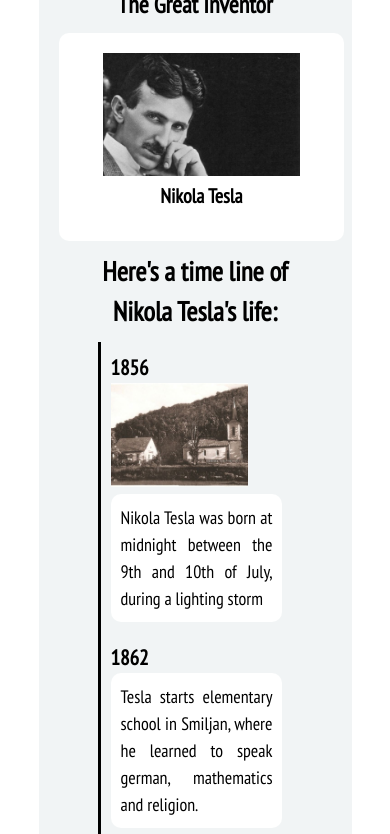
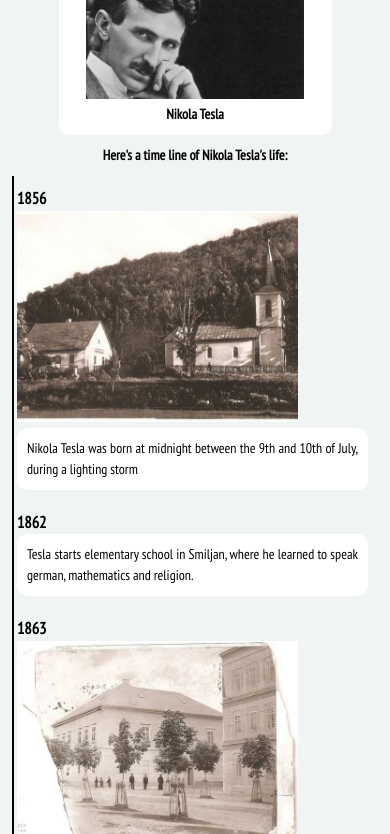
Before and after one commit to kadirboylu/kadirboylu.github.io, a plain HTML site: page tribute-page/index.html in a window 390 px wide. Shown: the part 128-962 px from the top of the page. Drawn offline with Linux system fonts and the light colour scheme; a web font is replaced by a local one.

Commit message:
media query update

```diff
--- a/tribute-page/index.html
+++ b/tribute-page/index.html
@@ -34,7 +34,7 @@
 
       <!-- SECTION -->
       <section id="tribute-info">
-        <h2>Here's a time line of Nikola Tesla's life:</h2>
+        <h2 id="timeline-p">Here's a time line of Nikola Tesla's life:</h2>
         <!-- TIMELINE START -->
         <div class="timeline">
           <div class="card">
@@ -691,7 +691,7 @@
         </blockquote>
 
         <!-- ENDING -->
-        <h3>
+        <h3 id="ending">
           If you have time, you should read more about this incredible human
           being on his
           <a
--- a/tribute-page/style.css
+++ b/tribute-page/style.css
@@ -24,7 +24,7 @@
   background-color: white;
   border-radius: 10px;
   margin: 10px auto 0 auto;
-  padding: 20px;
+  padding-top: 20px;
   width: 90%;
   height: auto;
 }
@@ -45,7 +45,7 @@
 }
 .timeline {
   border-left: 3px solid black;
-  max-width: 70%;
+  max-width: 80%;
   height: auto;
   margin: 10px auto 0 auto;
   padding: 10px;
@@ -67,10 +67,49 @@
   text-align: justify;
 }
 blockquote {
-  margin: 20px 0;
+  margin: 20px auto;
   font-size: 25px;
   font-style: italic;
+  max-width: 95%;
 }
 cite {
   font-weight: bold;
 }
+#ending {
+  width: 100%;
+}
+@media (max-width: 500px) {
+  #main {
+    width: 100%;
+    margin: 0px auto;
+    font-size: 14px;
+    padding: 0;
+  }
+  #img-div {
+    width: 70%;
+  }
+  #img-caption {
+    font-size: 14px;
+  }
+  blockquote {
+    font-size: 14px;
+  }
+  #title {
+    padding-top: 10px;
+    font-size: 18px;
+  }
+  #first-p {
+    font-size: 16px;
+  }
+  #timeline-p {
+    font-size: 14px;
+  }
+  #tribute-info {
+    width: 100%;
+  }
+  .timeline {
+    max-width: 90%;
+    padding-left: 3px;
+    border-left: 2px solid black;
+  }
+}
```
